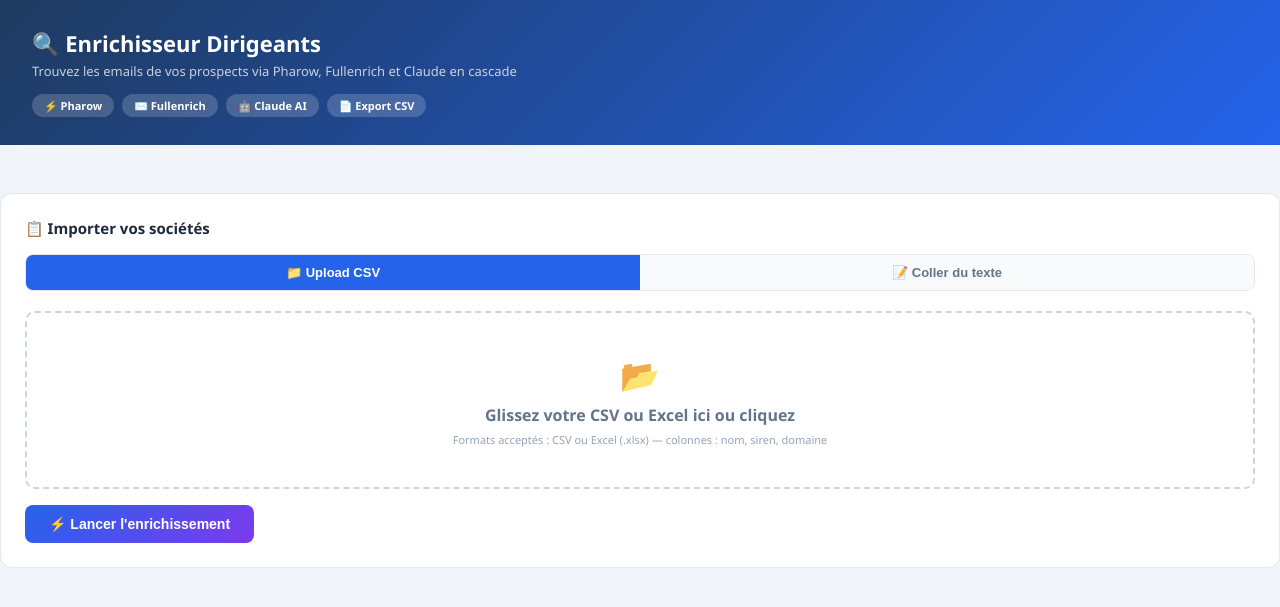
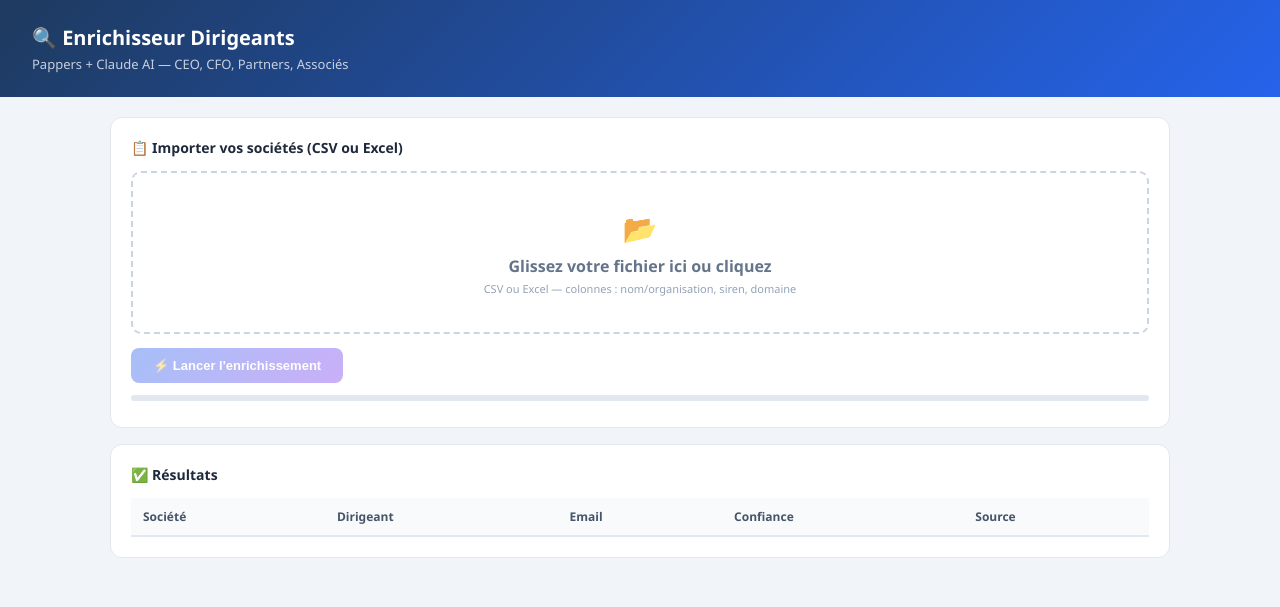
Before and after one commit to MarieMoriceau/enrichisseur-dirigeants, a FastAPI app: page / in a window 1280 px wide. Shown: the top 607 px of the page. Run offline with FastAPI, Linux system fonts and the light colour scheme; lists and menus that the app fills with data are empty.

Commit message:
Add files via upload

```diff
--- a/templates/index.html
+++ b/templates/index.html
@@ -7,283 +7,245 @@
 <style>
 * { box-sizing: border-box; margin: 0; padding: 0; }
 body { font-family: 'Segoe UI', system-ui, sans-serif; background: #f1f5f9; min-height: 100vh; }
-
-.header {
-  background: linear-gradient(135deg, #1e3a5f 0%, #2563eb 100%);
-  color: white; padding: 28px 32px;
-}
-.header h1 { font-size: 22px; font-weight: 800; margin-bottom: 4px; }
+.header { background: linear-gradient(135deg, #1e3a5f 0%, #2563eb 100%); color: white; padding: 24px 32px; }
+.header h1 { font-size: 20px; font-weight: 800; margin-bottom: 4px; }
 .header p { font-size: 13px; opacity: 0.75; }
-.badge-row { display: flex; gap: 8px; margin-top: 14px; flex-wrap: wrap; }
-.badge { background: rgba(255,255,255,0.18); border-radius: 20px; padding: 4px 12px; font-size: 11px; font-weight: 600; }
-
-.container { max-width: 1000px; margin: 0 auto; padding: 24px 20px; }
-
-.card { background: white; border-radius: 12px; border: 1px solid #e2e8f0; padding: 24px; margin-bottom: 20px; }
-.card h2 { font-size: 15px; font-weight: 700; color: #1e293b; margin-bottom: 16px; display: flex; align-items: center; gap: 8px; }
-
-.tabs { display: flex; gap: 0; margin-bottom: 20px; border-radius: 8px; overflow: hidden; border: 1px solid #e2e8f0; }
-.tab { flex: 1; padding: 10px; text-align: center; font-size: 13px; font-weight: 600; cursor: pointer; background: #f8fafc; color: #64748b; border: none; transition: all 0.2s; }
-.tab.active { background: #2563eb; color: white; }
-
-#csvZone { border: 2px dashed #cbd5e1; border-radius: 10px; padding: 40px; text-align: center; cursor: pointer; transition: all 0.2s; color: #64748b; }
-#csvZone:hover, #csvZone.dragover { border-color: #2563eb; background: #eff6ff; color: #2563eb; }
-#csvZone input[type=file] { display: none; }
-
-textarea { width: 100%; border: 1px solid #cbd5e1; border-radius: 8px; padding: 12px; font-size: 12px; font-family: monospace; resize: vertical; min-height: 120px; color: #334155; }
-textarea:focus { outline: none; border-color: #2563eb; box-shadow: 0 0 0 3px rgba(37,99,235,0.1); }
-
-.hint { font-size: 11px; color: #94a3b8; margin-top: 6px; }
-
-.btn { border: none; border-radius: 8px; padding: 11px 24px; font-size: 14px; font-weight: 700; cursor: pointer; transition: all 0.2s; }
+.container { max-width: 1100px; margin: 0 auto; padding: 20px; }
+.card { background: white; border-radius: 12px; border: 1px solid #e2e8f0; padding: 20px; margin-bottom: 16px; }
+.card h2 { font-size: 14px; font-weight: 700; color: #1e293b; margin-bottom: 14px; }
+.zone { border: 2px dashed #cbd5e1; border-radius: 10px; padding: 36px; text-align: center; cursor: pointer; color: #64748b; transition: all 0.2s; }
+.zone:hover { border-color: #2563eb; background: #eff6ff; color: #2563eb; }
+.zone input { display: none; }
+.btn { border: none; border-radius: 8px; padding: 10px 22px; font-size: 13px; font-weight: 700; cursor: pointer; transition: all 0.2s; }
 .btn-primary { background: linear-gradient(135deg, #2563eb, #7c3aed); color: white; }
-.btn-primary:hover { opacity: 0.9; transform: translateY(-1px); }
-.btn-primary:disabled { opacity: 0.4; cursor: not-allowed; transform: none; }
-.btn-export { background: #059669; color: white; }
-
-.progress-wrap { margin-top: 16px; display: none; }
-.progress-label { font-size: 12px; color: #64748b; margin-bottom: 6px; display: flex; justify-content: space-between; }
-.progress-bar { height: 6px; background: #e2e8f0; border-radius: 99px; overflow: hidden; }
-.progress-fill { height: 100%; background: linear-gradient(90deg, #2563eb, #7c3aed); border-radius: 99px; transition: width 0.4s; }
-
-.results-header { display: flex; align-items: center; justify-content: space-between; margin-bottom: 12px; }
-.stat-pills { display: flex; gap: 8px; flex-wrap: wrap; }
-.stat-pill { border-radius: 20px; padding: 3px 10px; font-size: 11px; font-weight: 700; }
-
+.btn-primary:disabled { opacity: 0.4; cursor: not-allowed; }
+.btn-stop { background: #ef4444; color: white; display: none; }
+.btn-export { background: #059669; color: white; display: none; }
+.progress-bar { height: 6px; background: #e2e8f0; border-radius: 99px; overflow: hidden; margin-top: 12px; }
+.progress-fill { height: 100%; background: linear-gradient(90deg, #2563eb, #7c3aed); border-radius: 99px; transition: width 0.3s; width: 0%; }
 table { width: 100%; border-collapse: collapse; font-size: 12px; }
-thead th { background: #f8fafc; color: #475569; font-weight: 700; padding: 10px 12px; text-align: left; border-bottom: 2px solid #e2e8f0; position: sticky; top: 0; }
-tbody tr { border-bottom: 1px solid #f1f5f9; transition: background 0.1s; }
-tbody tr:hover { background: #f8fafc; }
-tbody td { padding: 10px 12px; color: #334155; }
-.email-cell { color: #2563eb; font-weight: 600; }
+th { background: #f8fafc; color: #475569; font-weight: 700; padding: 10px 12px; text-align: left; border-bottom: 2px solid #e2e8f0; }
+td { padding: 9px 12px; border-bottom: 1px solid #f1f5f9; color: #334155; }
+tr:hover td { background: #f8fafc; }
+.email-ok { color: #2563eb; font-weight: 600; }
 .no-email { color: #94a3b8; font-style: italic; }
-.badge-source { border-radius: 4px; padding: 2px 6px; font-size: 10px; font-weight: 700; background: #eff6ff; color: #2563eb; }
-.badge-conf-haute { background: #dcfce7; color: #166534; }
-.badge-conf-moyenne { background: #fef9c3; color: #854d0e; }
-.badge-conf-faible { background: #fee2e2; color: #991b1b; }
-
-.table-wrap { overflow-x: auto; max-height: 480px; overflow-y: auto; border-radius: 8px; border: 1px solid #e2e8f0; }
-
-.alert { padding: 12px 16px; border-radius: 8px; font-size: 13px; margin-bottom: 16px; }
-.alert-warn { background: #fef9c3; color: #854d0e; border: 1px solid #fde68a; }
-
-#resultsSection { display: none; }
-
-.config-grid { display: grid; grid-template-columns: 1fr 1fr; gap: 12px; }
-@media(max-width:600px){ .config-grid { grid-template-columns: 1fr; } }
-.field-group label { font-size: 12px; font-weight: 600; color: #475569; display: block; margin-bottom: 4px; }
-.field-group input { width: 100%; border: 1px solid #cbd5e1; border-radius: 7px; padding: 8px 12px; font-size: 12px; font-family: monospace; }
-.field-group input:focus { outline: none; border-color: #2563eb; }
+.badge { border-radius: 4px; padding: 2px 7px; font-size: 10px; font-weight: 700; }
+.haute { background: #dcfce7; color: #166534; }
+.moyenne { background: #fef9c3; color: #854d0e; }
+.faible { background: #fee2e2; color: #991b1b; }
+.src { background: #eff6ff; color: #2563eb; }
+.info { font-size: 12px; color: #059669; font-weight: 600; margin-top: 8px; }
+.row-btns { display: flex; gap: 8px; align-items: center; flex-wrap: wrap; margin-top: 14px; }
+.stat { font-size: 12px; color: #64748b; }
 </style>
 </head>
 <body>
-
 <div class="header">
   <h1>🔍 Enrichisseur Dirigeants</h1>
-  <p>Trouvez les emails de vos prospects via Pharow, Fullenrich et Claude en cascade</p>
-  <div class="badge-row">
-    <span class="badge">⚡ Pharow</span>
-    <span class="badge">✉️ Fullenrich</span>
-    <span class="badge">🤖 Claude AI</span>
-    <span class="badge">📄 Export CSV</span>
-  </div>
+  <p>Pappers + Claude AI — CEO, CFO, Partners, Associés</p>
 </div>
-
 <div class="container">
 
-
+  <div class="card">
+    <h2>📋 Importer vos sociétés (CSV ou Excel)</h2>
+    <div class="zone" id="zone" onclick="document.getElementById('fileInput').click()"
+         ondragover="event.preventDefault();this.style.borderColor='#2563eb'"
+         ondragleave="this.style.borderColor=''"
+         ondrop="handleDrop(event)">
+      <input type="file" id="fileInput" accept=".csv,.xlsx,.xls" onchange="handleFile(this.files[0])">
+      <div style="font-size:28px;margin-bottom:8px">📂</div>
+      <div style="font-weight:700">Glissez votre fichier ici ou cliquez</div>
+      <div style="font-size:11px;margin-top:4px;color:#94a3b8">CSV ou Excel — colonnes : nom/organisation, siren, domaine</div>
+    </div>
+    <div class="info" id="fileInfo"></div>
+    <div class="row-btns">
+      <button class="btn btn-primary" id="btnStart" onclick="startEnrichment()" disabled>⚡ Lancer l'enrichissement</button>
+      <button class="btn btn-stop" id="btnStop" onclick="stopEnrichment()">⏹ Arrêter</button>
+      <button class="btn btn-export" id="btnExport" onclick="exportCSV()">⬇️ Export CSV</button>
+      <span class="stat" id="statLabel"></span>
+    </div>
+    <div class="progress-bar"><div class="progress-fill" id="progressFill"></div></div>
+    <div style="font-size:11px;color:#94a3b8;margin-top:6px" id="progressLabel"></div>
   </div>
 
-  <!-- IMPORT -->
   <div class="card">
-    <h2>📋 Importer vos sociétés</h2>
-    <div class="tabs">
-      <button class="tab active" onclick="switchTab('csv')">📁 Upload CSV</button>
-      <button class="tab" onclick="switchTab('paste')">📝 Coller du texte</button>
-    </div>
-
-    <!-- CSV -->
-    <div id="panelCsv">
-      <div id="csvZone" onclick="document.getElementById('fileInput').click()"
-           ondragover="event.preventDefault();this.classList.add('dragover')"
-           ondragleave="this.classList.remove('dragover')"
-           ondrop="handleDrop(event)">
-        <input type="file" id="fileInput" accept=".csv,.xlsx,.xls" onchange="handleFile(this.files[0])">
-        <div style="font-size:32px;margin-bottom:8px">📂</div>
-        <div style="font-weight:700;margin-bottom:4px">Glissez votre CSV ou Excel ici ou cliquez</div>
-        <div class="hint">Formats acceptés : CSV ou Excel (.xlsx) — colonnes : nom, siren, domaine</div>
-      </div>
-      <div id="csvInfo" style="margin-top:10px;font-size:12px;color:#059669;font-weight:600"></div>
-    </div>
-
-    <!-- PASTE -->
-    <div id="panelPaste" style="display:none">
-      <textarea id="pasteArea" placeholder="Exemple (CSV avec ; ou ,) :
-nom;siren;domaine
-Acme SAS;123456789;acme.fr
-Société XYZ;987654321;xyz.com
-
-Ou juste les noms (un par ligne) :
-Acme SAS
-Société XYZ"></textarea>
-      <p class="hint">Colonnes supportées : nom, siren, domaine, prenom_dg, nom_dg</p>
-    </div>
-
-    <div style="margin-top:16px;display:flex;gap:10px;align-items:center;flex-wrap:wrap">
-      <button class="btn btn-primary" id="launchBtn" onclick="launch()">⚡ Lancer l'enrichissement</button>
-      <button class="btn" id="stopBtn" onclick="stopJob()" style="display:none;background:#ef4444;color:white">⏹ Arrêter</button>
-      <span id="statusMsg" style="font-size:13px;color:#64748b"></span>
-    </div>
-
-    <div class="progress-wrap" id="progressWrap">
-      <div class="progress-label">
-        <span id="progressText">Préparation…</span>
-        <span id="progressPct">0%</span>
-      </div>
-      <div class="progress-bar"><div class="progress-fill" id="progressFill" style="width:0%"></div></div>
-    </div>
-  </div>
-
-  <!-- RESULTS -->
-  <div class="card" id="resultsSection">
-    <div class="results-header">
-      <h2>✅ Résultats</h2>
-      <div style="display:flex;gap:8px">
-        <div class="stat-pills" id="statPills"></div>
-        <button class="btn btn-export" id="exportBtn" onclick="exportCSV()" style="display:none">⬇️ Export CSV</button>
-      </div>
-    </div>
-    <div class="table-wrap">
-      <table>
-        <thead>
-          <tr>
-            <th>Société</th>
-            <th>Dirigeant</th>
-            <th>Email</th>
-            <th>Tél</th>
-            <th>Confiance</th>
-            <th>Source</th>
-          </tr>
-        </thead>
-        <tbody id="resultBody"></tbody>
-      </table>
+    <h2>✅ Résultats</h2>
+    <div style="overflow-x:auto">
+    <table>
+      <thead><tr><th>Société</th><th>Dirigeant</th><th>Email</th><th>Confiance</th><th>Source</th></tr></thead>
+      <tbody id="tbody"></tbody>
+    </table>
     </div>
   </div>
 
 </div>
-
 <script>
-let currentTab = 'csv';
-let parsedFile = null;
-let currentJobId = null;
-let pollInterval = null;
-
-function switchTab(tab) {
-  currentTab = tab;
-  document.querySelectorAll('.tab').forEach((t,i) => t.classList.toggle('active', (i===0&&tab==='csv')||(i===1&&tab==='paste')));
-  document.getElementById('panelCsv').style.display = tab==='csv' ? '' : 'none';
-  document.getElementById('panelPaste').style.display = tab==='paste' ? '' : 'none';
-}
+let rows = [];
+let results = [];
+let running = false;
+let stopFlag = false;
+let currentIdx = 0;
 
 function handleDrop(e) {
   e.preventDefault();
-  document.getElementById('csvZone').classList.remove('dragover');
-  const f = e.dataTransfer.files[0];
-  if (f) handleFile(f);
+  document.getElementById('zone').style.borderColor = '';
+  if (e.dataTransfer.files[0]) handleFile(e.dataTransfer.files[0]);
 }
 
 function handleFile(file) {
-  parsedFile = file;
-  document.getElementById('csvInfo').textContent = `✅ Fichier chargé : ${file.name} (${Math.round(file.size/1024)} Ko)`;
+  const ext = file.name.split('.').pop().toLowerCase();
+  if (ext === 'csv') {
+    const reader = new FileReader();
+    reader.onload = e => { parseCSV(e.target.result); };
+    reader.readAsText(file, 'UTF-8');
+  } else if (ext === 'xlsx' || ext === 'xls') {
+    const reader = new FileReader();
+    reader.onload = e => { parseXLSX(e.target.result); };
+    reader.readAsArrayBuffer(file);
+  }
+  document.getElementById('fileInfo').textContent = `✅ Fichier chargé : ${file.name}`;
 }
 
-async function launch() {
-  const btn = document.getElementById('launchBtn');
-  btn.disabled = true;
-
-  const formData = new FormData();
-  if (currentTab === 'csv' && parsedFile) {
-    formData.append('file', parsedFile);
-  } else if (currentTab === 'paste') {
-    const txt = document.getElementById('pasteArea').value.trim();
-    if (!txt) { alert('Aucune donnée saisie'); btn.disabled=false; return; }
-    formData.append('paste', txt);
-  } else {
-    alert('Aucune donnée à traiter'); btn.disabled=false; return;
-  }
-
-  document.getElementById('progressWrap').style.display = 'block';
-  document.getElementById('statusMsg').textContent = '⏳ Envoi des données…';
-
-  const resp = await fetch('/upload', { method: 'POST', body: formData });
-  const data = await resp.json();
-  if (data.error) { alert(data.error); btn.disabled=false; return; }
-
-  currentJobId = data.job_id;
-  document.getElementById('statusMsg').textContent = `Job lancé — ${data.total} société(s)`;
-  document.getElementById('resultsSection').style.display = 'block';
-  document.getElementById('stopBtn').style.display = 'inline-block';
-  pollInterval = setInterval(poll, 1500);
+function parseCSV(text) {
+  // BOM
+  if (text.charCodeAt(0) === 0xFEFF) text = text.slice(1);
+  const sep = (text.split('\n')[0].split(';').length > text.split('\n')[0].split(',').length) ? ';' : ',';
+  const lines = text.trim().split('\n');
+  const headers = lines[0].split(sep).map(h => h.trim().toLowerCase());
+  rows = lines.slice(1).filter(l => l.trim()).map(line => {
+    const vals = line.split(sep);
+    const row = {};
+    headers.forEach((h, i) => row[h] = (vals[i]||'').trim().replace(/^"|"$/g,''));
+    return normalizeRow(row);
+  }).filter(r => r.nom);
+  onRowsParsed();
 }
 
-async function stopJob() {
-  if (!currentJobId) return;
-  await fetch(`/stop/${currentJobId}`, { method: 'POST' });
-  clearInterval(pollInterval);
-  document.getElementById('stopBtn').style.display = 'none';
-  document.getElementById('launchBtn').disabled = false;
-  document.getElementById('statusMsg').textContent = '⏹ Enrichissement arrêté';
-  document.getElementById('exportBtn').style.display = 'inline-block';
-}
-
-async function poll() {
-  if (!currentJobId) return;
-  const resp = await fetch(`/status/${currentJobId}`);
-  const data = await resp.json();
-
-  const pct = data.total > 0 ? Math.round(data.progress/data.total*100) : 0;
-  document.getElementById('progressFill').style.width = pct + '%';
-  document.getElementById('progressPct').textContent = pct + '%';
-  document.getElementById('progressText').textContent = `${data.progress}/${data.total} enrichis`;
-
-  renderResults(data.results);
-
-  if (data.status === 'done' || data.status === 'stopped') {
-    clearInterval(pollInterval);
-    document.getElementById('statusMsg').textContent = data.status === 'done' ? '✅ Terminé !' : '⏹ Arrêté';
-    document.getElementById('launchBtn').disabled = false;
-    document.getElementById('stopBtn').style.display = 'none';
-    document.getElementById('exportBtn').style.display = 'inline-block';
+function parseXLSX(buffer) {
+  // Import SheetJS depuis CDN
+  if (!window.XLSX) {
+    const s = document.createElement('script');
+    s.src = 'https://cdnjs.cloudflare.com/ajax/libs/xlsx/0.18.5/xlsx.full.min.js';
+    s.onload = () => {
+      const wb = window.XLSX.read(buffer, {type:'array'});
+      const ws = wb.Sheets[wb.SheetNames[0]];
+      const data = window.XLSX.utils.sheet_to_json(ws, {defval:''});
+      rows = data.map(r => {
+        const low = {};
+        Object.keys(r).forEach(k => low[k.toLowerCase().trim()] = String(r[k]).trim());
+        return normalizeRow(low);
+      }).filter(r => r.nom);
+      onRowsParsed();
+    };
+    document.head.appendChild(s);
+  } else {
+    const wb = window.XLSX.read(buffer, {type:'array'});
+    const ws = wb.Sheets[wb.SheetNames[0]];
+    const data = window.XLSX.utils.sheet_to_json(ws, {defval:''});
+    rows = data.map(r => {
+      const low = {};
+      Object.keys(r).forEach(k => low[k.toLowerCase().trim()] = String(r[k]).trim());
+      return normalizeRow(low);
+    }).filter(r => r.nom);
+    onRowsParsed();
   }
 }
 
-function renderResults(results) {
-  const body = document.getElementById('resultBody');
-  body.innerHTML = results.map(r => {
+function normalizeRow(r) {
+  const get = (...keys) => { for (const k of keys) { if (r[k] && r[k] !== '—') return r[k]; } return ''; };
+  return {
+    nom:    get('nom','name','organisation','société','societe','company','entreprise'),
+    siren:  get('siren','siret'),
+    domaine:get('domaine','domain','website','site','url'),
+    org_id: get('org id','org_id','id'),
+  };
+}
+
+function onRowsParsed() {
+  document.getElementById('fileInfo').textContent += ` — ${rows.length} société(s) détectée(s)`;
+  document.getElementById('btnStart').disabled = false;
+  document.getElementById('statLabel').textContent = `${rows.length} sociétés à enrichir`;
+}
+
+async function startEnrichment() {
+  if (running) return;
+  running = true;
+  stopFlag = false;
+  results = [];
+  currentIdx = 0;
+  document.getElementById('btnStart').disabled = true;
+  document.getElementById('btnStop').style.display = 'inline-block';
+  document.getElementById('btnExport').style.display = 'none';
+  document.getElementById('tbody').innerHTML = '';
+
+  for (let i = 0; i < rows.length; i++) {
+    if (stopFlag) break;
+    currentIdx = i;
+    const pct = Math.round((i / rows.length) * 100);
+    document.getElementById('progressFill').style.width = pct + '%';
+    document.getElementById('progressLabel').textContent = `${i}/${rows.length} enrichis`;
+    document.getElementById('statLabel').textContent = `⏳ ${rows[i].nom}…`;
+
+    try {
+      const resp = await fetch('/enrich_one', {
+        method: 'POST',
+        headers: {'Content-Type': 'application/json'},
+        body: JSON.stringify(rows[i])
+      });
+      const data = await resp.json();
+      if (data.results) {
+        results.push(...data.results);
+        renderResults();
+      }
+    } catch(e) {
+      results.push({ societe: rows[i].nom, siren: rows[i].siren, email: '', confiance: 'faible', source: '', nom_dg: '', titre: '', prenom: '' });
+      renderResults();
+    }
+  }
+
+  document.getElementById('progressFill').style.width = '100%';
+  document.getElementById('progressLabel').textContent = `${stopFlag ? 'Arrêté' : 'Terminé'} — ${results.length} contacts trouvés`;
+  document.getElementById('statLabel').textContent = stopFlag ? '⏹ Arrêté' : '✅ Terminé !';
+  document.getElementById('btnStop').style.display = 'none';
+  document.getElementById('btnStart').disabled = false;
+  document.getElementById('btnExport').style.display = 'inline-block';
+  running = false;
+}
+
+function stopEnrichment() {
+  stopFlag = true;
+  document.getElementById('btnStop').style.display = 'none';
+  document.getElementById('btnExport').style.display = 'inline-block';
+}
+
+function renderResults() {
+  const tbody = document.getElementById('tbody');
+  const withEmail = results.filter(r => r.email).length;
+  document.getElementById('statLabel').textContent = `✉️ ${withEmail}/${results.length} emails`;
+
+  tbody.innerHTML = results.map(r => {
     const conf = r.confiance || '';
-    const confClass = conf==='haute'?'badge-conf-haute':conf==='moyenne'?'badge-conf-moyenne':'badge-conf-faible';
     return `<tr>
-      <td><strong>${r.societe||'—'}</strong>${r.org_id?`<br><span style="font-size:10px;color:#7c3aed;font-weight:600">ID ${r.org_id}</span>`:''} ${r.siren?`<br><span style="font-size:10px;color:#94a3b8">${r.siren}</span>`:''}</td>
+      <td><strong>${r.societe||'—'}</strong>${r.org_id?`<br><span style="font-size:10px;color:#7c3aed">ID ${r.org_id}</span>`:''}</td>
       <td>${r.prenom||''} ${r.nom_dg||''}<br><span style="font-size:10px;color:#94a3b8">${r.titre||''}</span></td>
-      <td>${r.email?`<span class="email-cell">${r.email}</span>`:`<span class="no-email">Non trouvé</span>`}</td>
-      <td>${r.telephone||'—'}</td>
-      <td>${conf?`<span class="stat-pill ${confClass}">${conf}</span>`:'—'}</td>
-      <td>${r.source?`<span class="badge-source">${r.source}</span>`:'—'}</td>
+      <td>${r.email?`<span class="email-ok">${r.email}</span>`:`<span class="no-email">Non trouvé</span>`}</td>
+      <td>${conf?`<span class="badge ${conf}">${conf}</span>`:'—'}</td>
+      <td>${r.source?`<span class="badge src">${r.source}</span>`:'—'}</td>
     </tr>`;
   }).join('');
-
-  // Stats
-  const total = results.length;
-  const withEmail = results.filter(r=>r.email).length;
-  const bySource = {};
-  results.forEach(r => { if(r.source) bySource[r.source] = (bySource[r.source]||0)+1; });
-  document.getElementById('statPills').innerHTML =
-    `<span class="stat-pill" style="background:#dcfce7;color:#166534">✉️ ${withEmail}/${total} emails</span>` +
-    Object.entries(bySource).map(([s,n])=>`<span class="stat-pill" style="background:#eff6ff;color:#2563eb">${s}: ${n}</span>`).join('');
 }
 
 function exportCSV() {
-  if (currentJobId) window.open(`/export/${currentJobId}`, '_blank');
+  const headers = ['org_id','societe','siren','domaine','prenom','nom_dg','titre','email','confiance','source'];
+  const lines = [headers.join(';')];
+  results.forEach(r => {
+    lines.push(headers.map(h => `"${(r[h]||'').replace(/"/g,'""')}"`).join(';'));
+  });
+  const blob = new Blob(['\uFEFF' + lines.join('\n')], {type: 'text/csv;charset=utf-8'});
+  const a = document.createElement('a');
+  a.href = URL.createObjectURL(blob);
+  a.download = 'enrichissement.csv';
+  a.click();
 }
 </script>
 </body>
```
